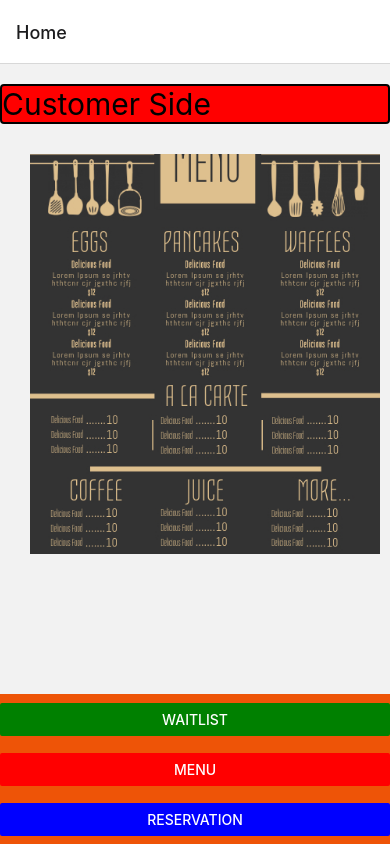
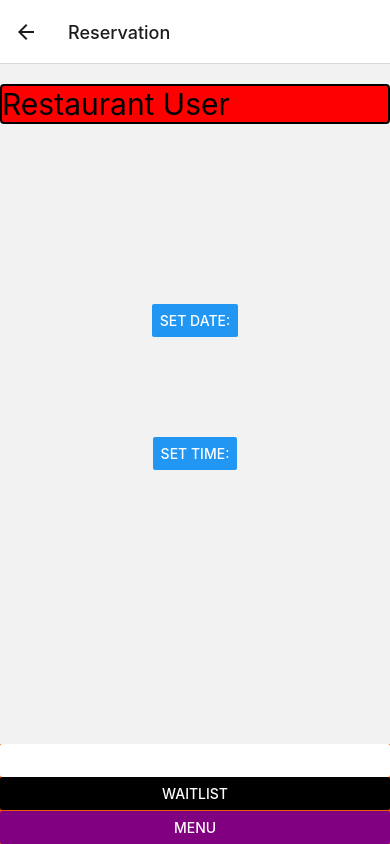
Before and after one commit to hannahhn/WaitlistApp, a React Native app in the folder Hangry/: screen /Reservation in a window 390 px wide. Built offline with nearby package versions, Linux system fonts and the light colour scheme.

Commit message:
Added Reservation Screen

```diff
--- a/Hangry/App.js
+++ b/Hangry/App.js
@@ -3,6 +3,8 @@ import React from 'react';
 import { StyleSheet, Text, View } from 'react-native';
 import Customerside_Menu from './components/costumerside_menu';
 import Waitlist from './components/waitlist';
+import Reservation from './components/reservation';
+import Confirmation from './components/confirmation';
 
 import { NativeRouter, Route, Link } from "react-router-native";
 import { NavigationContainer } from '@react-navigation/native';
@@ -14,6 +16,8 @@ export default function App() {
       <Stack.Navigator>
         <Stack.Screen name="Home" component={Customerside_Menu} />
         <Stack.Screen name="Waitlist" component={Waitlist} />
+        <Stack.Screen name="Reservation" component={Reservation} />
+        <Stack.Screen name="Confirmation" component={Confirmation} />
       </Stack.Navigator>
     </NavigationContainer>
 
--- a/Hangry/app.json
+++ b/Hangry/app.json
@@ -26,7 +26,11 @@
       }
     },
     "web": {
-      "favicon": "./assets/favicon.png"
+       "build": {
+          "babel": {
+            "include": ["react-router-native"]
+          }
+      }
     }
   }
 }
--- a/Hangry/components/costumerside_menu.js
+++ b/Hangry/components/costumerside_menu.js
@@ -18,7 +18,7 @@ const costumerside_menu = ({ navigation }) => {
       <View style={styles.bottomView}>
         <Button title="Waitlist" onPress={() => navigation.navigate('Waitlist')} color="green" />
         <Button title="Menu" onPress={() => Alert.alert('Menu pressed')} color="red" />
-        <Button title="Reservation" onPress={() => Alert.alert('Reservation pressed')} color="blue" />
+        <Button title="Reservation" onPress={() => navigation.navigate('Reservation')} color="blue" />
       </View>
 
     </React.Fragment>
--- /dev/null
+++ b/Hangry/components/reservation.js
@@ -0,0 +1,138 @@
+
+import React, {useState} from 'react'
+import { SafeAreaView ,View, Text } from 'react-native'
+import { Button, Alert, StyleSheet, Image } from 'react-native'
+import MenuImage from '../assets/menu.jpg';
+import { NavigationContainer } from '@react-navigation/native';
+import { createNativeStackNavigator } from '@react-navigation/native-stack';
+import DateTimePicker from '@react-native-community/datetimepicker';
+
+const reservation = ({ navigation }) => {
+    const [date, setDate] = useState(new Date());
+    const [mode, setMode] = useState('date');
+    const [show, setShow] = useState(false);
+
+    const onChange = (event, selectedDate) => {
+      const currentDate = selectedDate || date;
+      setShow(Platform.OS === 'ios');
+      setDate(currentDate);
+    };
+
+    const showMode = (currentMode) => {
+      setShow(true);
+      setMode(currentMode);
+    };
+
+    const showDatepicker = () => {
+      showMode('date');
+    };
+
+    const showTimepicker = () => {
+      showMode('time');
+    };
+
+  return (
+    <React.Fragment>
+      <View>
+        <Text style={styles.header}>Restaurant User</Text>
+      </View>
+      <View style={styles.Datepicker}>
+        <Button onPress={showDatepicker} title="Set Date:" />
+      </View>
+      <View style={styles.Timepicker}>
+        <Button onPress={showTimepicker} title="Set Time:" />
+      </View>
+      {show && (
+        <DateTimePicker
+          testID="dateTimePicker"
+          value={date}
+          mode={mode}
+          is24Hour={true}
+          display="default"
+          onChange={onChange}
+        />
+      )}
+      <View style={styles.bottomView}>
+        <Button title="Submit" onPress={() => navigation.navigate('Confirmation')} color="white" />
+        <Button title="Waitlist" onPress={() => navigation.navigate('Waitlist')} color="black" />
+        <Button title="Menu" onPress={() => Alert.alert('Menu pressed')} color="purple" />
+        {/* <Button title="Reservation" onPress={() => Alert.alert('Reservation pressed')} color="blue" /> */}
+      </View>
+
+    </React.Fragment>
+
+  )
+}
+
+const styles = StyleSheet.create({
+
+  header: {
+    backgroundColor: 'red',
+    fontSize: 30,
+    borderWidth: 2,
+    borderColor: 'black',
+    borderRadius: 4,
+    top: 20
+    // bottom: 20
+  },
+
+  menuIcon: {
+
+    top: 50,
+    left: 30,
+    height: 400,
+    width: 350
+
+
+  },
+
+  containerMain: {
+    flex: 1,
+    alignItems: 'center',
+    justifyContent: 'center',
+  },
+  bottomView: {
+    width: '100%',
+    height: 100,
+    display: 'flex',
+    backgroundColor: '#EE5407',
+    justifyContent: 'space-around',
+    position: 'absolute', //Here is the trick
+    bottom: 0, //Here is the trick
+  },
+  textStyle: {
+    color: '#fff',
+    fontSize: 18,
+  },
+  container: {
+    flex: 1,
+    padding: 0,
+    justifyContent: 'center',
+    alignItems: 'center',
+    backgroundColor : '#A8E9CA',
+    zIndex : -1
+  },
+  Datepicker: {
+    top: 200,
+    alignItems: 'center',
+    fontSize: 20,
+    fontWeight: 'bold',
+  },
+  Timepicker: {
+    top: 300,
+    alignItems: 'center',
+    fontSize: 20,
+    fontWeight: 'bold',
+  },
+  datePickerStyle: {
+    width: 230,
+  },
+  text: {
+    textAlign: 'left',
+    width: 230,
+    fontSize: 16,
+    color : "#000"
+  }
+});
+
+export default reservation
--- a/Hangry/package.json
+++ b/Hangry/package.json
@@ -8,13 +8,16 @@
     "eject": "expo eject"
   },
   "dependencies": {
+    "@react-native-community/datetimepicker": "3.5.2",
     "@react-navigation/native": "^6.0.6",
     "@react-navigation/native-stack": "^6.2.5",
     "expo": "~42.0.1",
     "expo-status-bar": "~1.0.4",
     "react": "16.13.1",
+    "react-checkmark": "^1.4.0",
     "react-dom": "16.13.1",
     "react-native": "https://github.com/expo/react-native/archive/sdk-42.0.0.tar.gz",
+    "react-native-datepicker": "^1.7.2",
     "react-native-safe-area-context": "3.2.0",
     "react-native-screens": "~3.4.0",
     "react-native-web": "~0.13.12",
```
Also changed, not shown: 1 other file (tests, documents, lock files or other folders).
